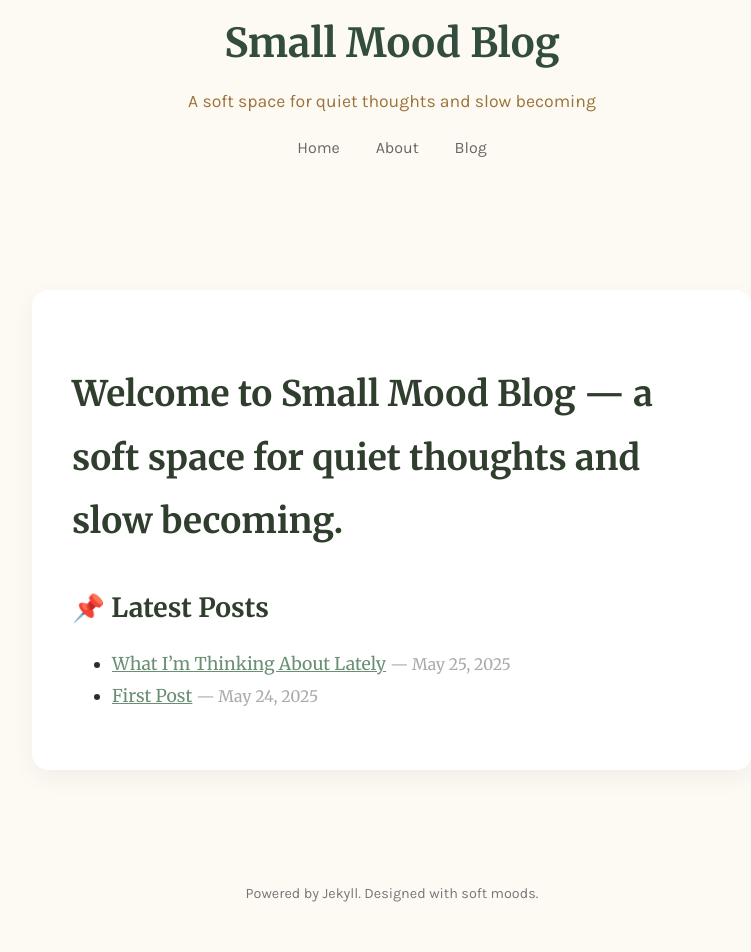
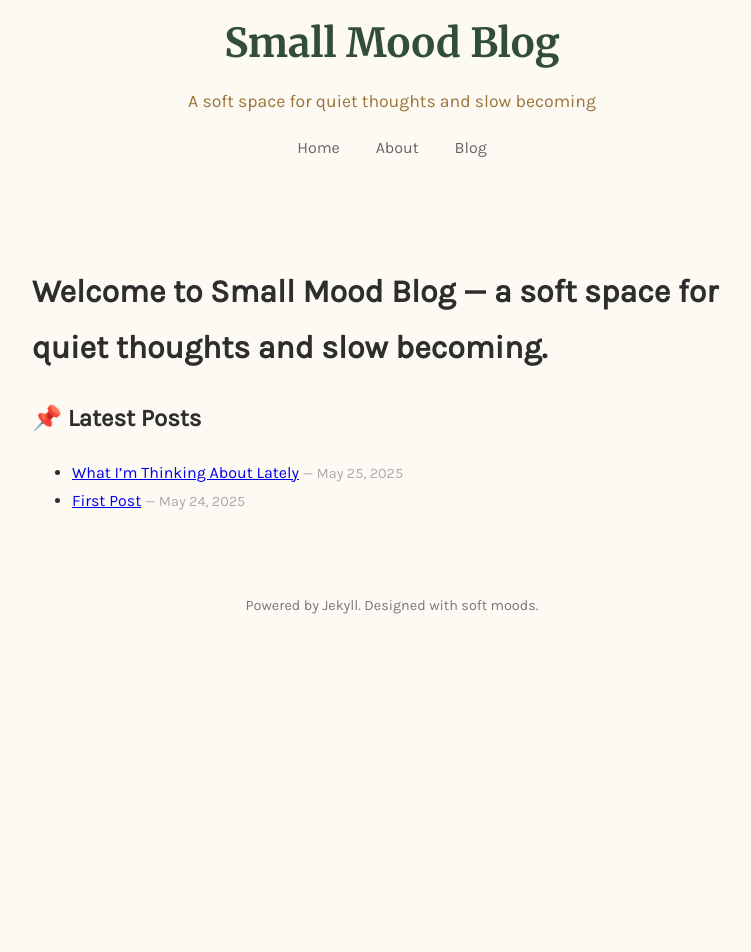
Before and after one commit to naneecodes/naneecodes.github.io, a Jekyll site: the page built from index.html, in a window 1280 px wide. Shown: the part 318-1270 px from the top of the page, without its empty margins (248-999 px from the left). Built offline with Jekyll 4.4.1, drawn with Linux system fonts in a browser that asks for light colours; after the commit the page ends 983 px from its top, so only the background shows below that.

Commit message:
Apply .post card style only to blog posts

```diff
--- a/_layouts/default.html
+++ b/_layouts/default.html
@@ -29,11 +29,16 @@
   </header>
 
 <main class="container">
-  <div class="post">
-    <span class="date">{{ page.date | date: "%B %d, %Y" }}</span>
+  {% if page.layout == "post" %}
+    <div class="post">
+      <span class="date">{{ page.date | date: "%B %d, %Y" }}</span>
+      {{ content }}
+    </div>
+  {% else %}
     {{ content }}
-  </div>
+  {% endif %}
 </main>
+
 
 
   <footer class="site-footer">
```
